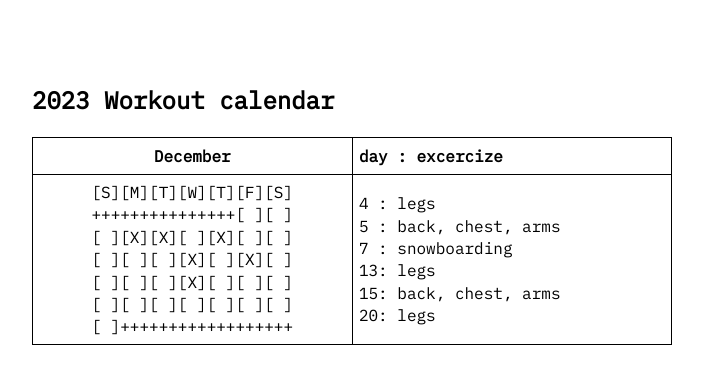
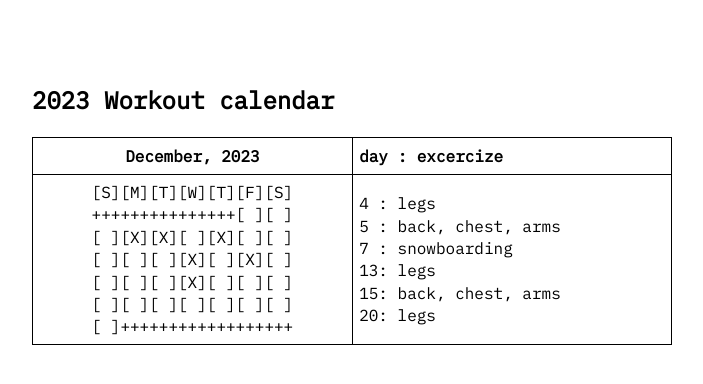
Before and after one commit to prolkh/prolkh.github.io, a Jekyll site: the page built from 2023_workout_calendar.md, in a window 1280 px wide. Shown: the top 384 px of the page, without its empty margins (288-991 px from the left). Built offline with Jekyll 4.4.1, drawn with Linux system fonts in a browser that asks for light colours.

Commit message:
refactor : create calendar template

```diff
--- a/2023_workout_calendar.md
+++ b/2023_workout_calendar.md
@@ -1,8 +1,4 @@
 ---
-layout: post
+layout: 2023_calendar
 title: 2023 Workout calendar
 ---
-
-|December|day : excercize|
-|:--:|:--|
-|[S][M][T][W][T][F][S]<br>+++++++++++++++[ ][ ]<br>[ ][X][X][ ][X][ ][ ]<br>[ ][ ][ ][X][ ][X][ ]<br>[ ][ ][ ][X][ ][ ][ ]<br>[ ][ ][ ][ ][ ][ ][ ]<br>[ ]++++++++++++++++++|4 : legs<br>5 : back, chest, arms<br>7 : snowboarding<br>13: legs<br>15: back, chest, arms<br>20: legs|
--- /dev/null
+++ b/_includes/calendar_item.html
@@ -0,0 +1,47 @@
+<!-- wide-calendar for pc mode -->
+<table class="wide-calendar">
+  {%-for item in include.collection-%}
+  <thead>
+    <tr>
+      <th style="text-align: center; min-width: 202px;">{{ item.head1 }}</th>
+      <th style="text-align: left">{{ item.head2 }}</th>
+    </tr>
+  </thead>
+  <tbody>
+    <tr>
+      <td style="text-align: center">
+        {{ item.body1 }}
+      </td>
+      <td style="text-align: left">
+        {{ item.body2 }}
+      </td>
+    </tr>
+  </tbody>
+  {%-endfor-%}
+</table>
+
+<!-- slim-calendar for mobile mode -->
+<table class="slim-calendar">
+  {%-for item in include.collection-%}
+  <thead>
+    <tr>
+      <th style="text-align: center; min-width: 202px;">{{ item.head1 }}</th>
+    </tr>
+  </thead>
+  <tbody>
+    <tr>
+      <td style="text-align: center">
+        {{ item.body1 }}
+      </td>
+    </tr>
+    <tr>
+      <td>{{ item.head2 }}</td>
+    </tr>
+    <tr>
+      <td>
+        {{ item.body2 }}
+      </td>
+    </tr>
+  </tbody>
+  {%-endfor-%}
+</table>
--- /dev/null
+++ b/_layouts/2023_calendar.html
@@ -0,0 +1,15 @@
+---
+layout: default
+---
+
+{%-include back_link.html-%}
+
+<article>
+  <p class="post-meta">
+    <time datetime="{{ page.date }}">{{ page.date | date: site.date_format }}</time>
+  </p>
+
+  <h1>{{ page.title }}</h1>
+
+  {%-include calendar_item.html collection=site.data.2023_calendar.entries-%}
+</article>
--- a/_sass/no-style-please.scss
+++ b/_sass/no-style-please.scss
@@ -13,6 +13,18 @@
 
 @media (prefers-color-scheme: dark) {
   body[a="auto"] { @include dark-appearance; }
+}
+
+@media screen and (max-width: 499px) {
+  .wide-calendar {
+    display: none; /* Hide the element on small screens */
+  }
+}
+
+@media screen and (min-width: 500px) {
+  .slim-calendar {
+    display: none; /* Hide the element on small screens */
+  }
 }
 // -------------------------------------------- //
 
```
Also changed, not shown: _data/2023_calendar.yml (added, +18 -0 lines).
